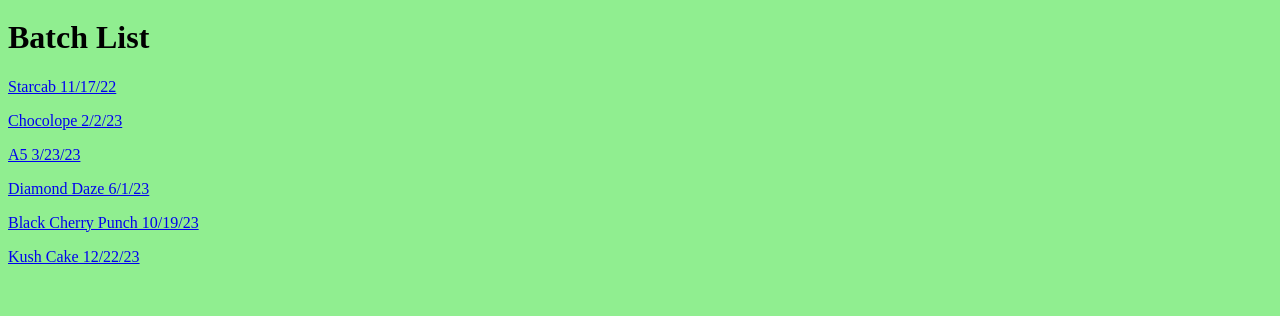
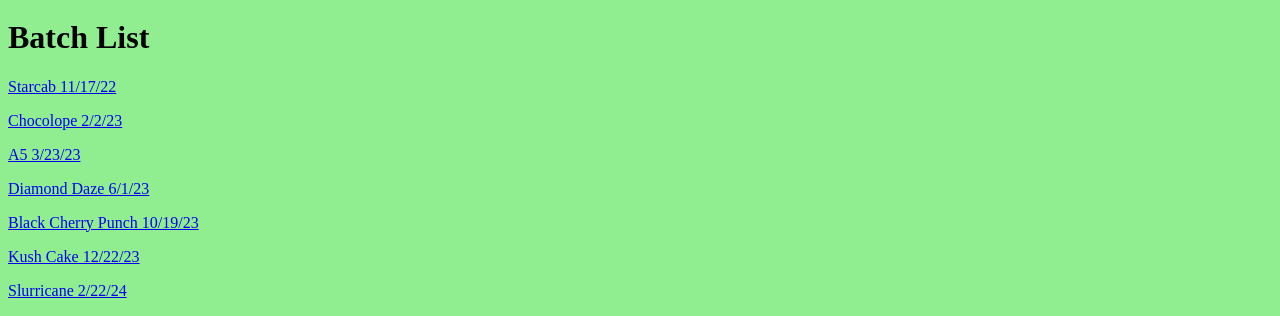
Before and after one commit to SillySage6/Zaza, a plain HTML site: page index.html in a window 1280 px wide. Shown: the part 735-1051 px from the top of the page. Before the commit the page ends 1017 px from the top, so only its background shows below. Drawn offline with Linux system fonts and the light colour scheme.

Commit message:
Update index.html

```diff
--- a/index.html
+++ b/index.html
@@ -22,6 +22,7 @@
         <p><a href="diamonddaze.html">Diamond Daze 6/1/23</a></p>
         <p><a href="blackcherry1.html">Black Cherry Punch 10/19/23</a></p>
         <p><a href="kushcake.html">Kush Cake 12/22/23</a></p>
+        <p><a href="Slurricane.html">Slurricane 2/22/24</a></p>
 
     </body>
     </html>
```
